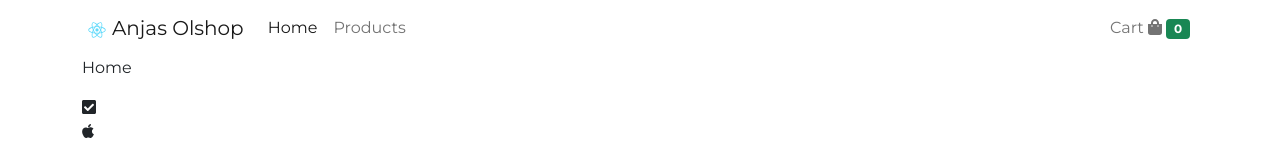
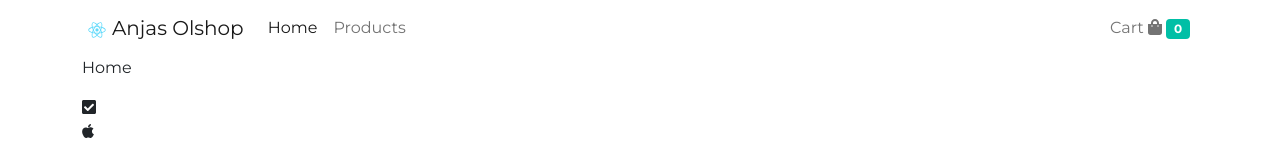
Before and after one commit to FHR-Team/anjas-olshop-app, a React (Create React App) app: page / in a window 1280 px wide. Shown: the top 160 px of the page. Built offline with nearby package versions, Linux system fonts and the light colour scheme.

Commit message:
Add color style

```diff
--- a/src/components/Navbar/Navbar.js
+++ b/src/components/Navbar/Navbar.js
@@ -1,5 +1,5 @@
 import { NavLink } from 'react-router-dom';
-import { Navbar as BNav, Container, Nav, Badge } from 'react-bootstrap';
+import { Navbar as BNav, Container, Nav } from 'react-bootstrap';
 import { FontAwesomeIcon } from '@fortawesome/react-fontawesome'
 
 import logo from '../../logo.svg';
@@ -20,7 +20,7 @@ function Navbar() {
           </Nav>
           <Nav className="ms-auto">
             <NavLink to="/cart" className="nav-link">
-              Cart <FontAwesomeIcon icon={['fas', 'shopping-bag']} /> <span className="badge bg-success">0</span>
+              Cart <FontAwesomeIcon icon={['fas', 'shopping-bag']} /> <span className="badge bg-green">0</span>
             </NavLink>
           </Nav>
         </BNav.Collapse>
--- a/src/index.css
+++ b/src/index.css
@@ -1,3 +1,11 @@
+:root {
+  --color-green: #00BFA6;
+}
+
 #root {
   font-family: 'Montserrat', sans-serif;
 }
+
+.bg-green, .btn.btn-success {
+  background-color: var(--color-green);
+}
```
